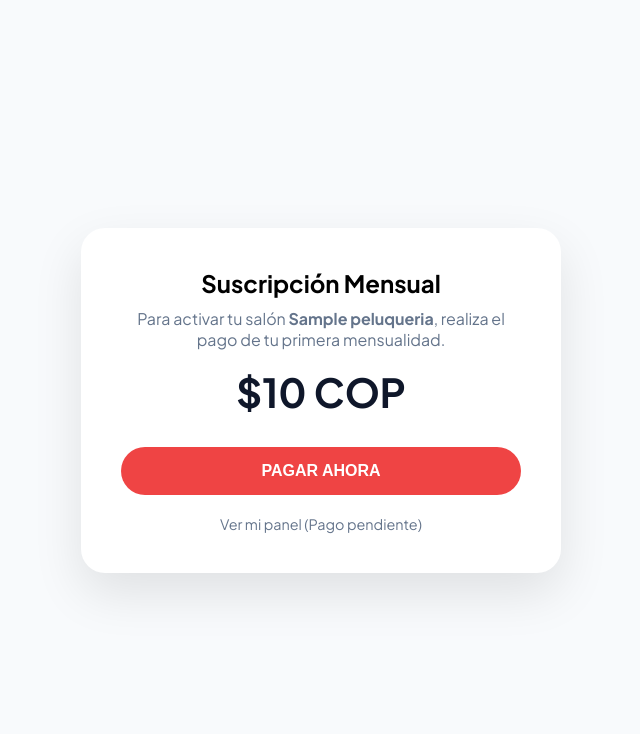
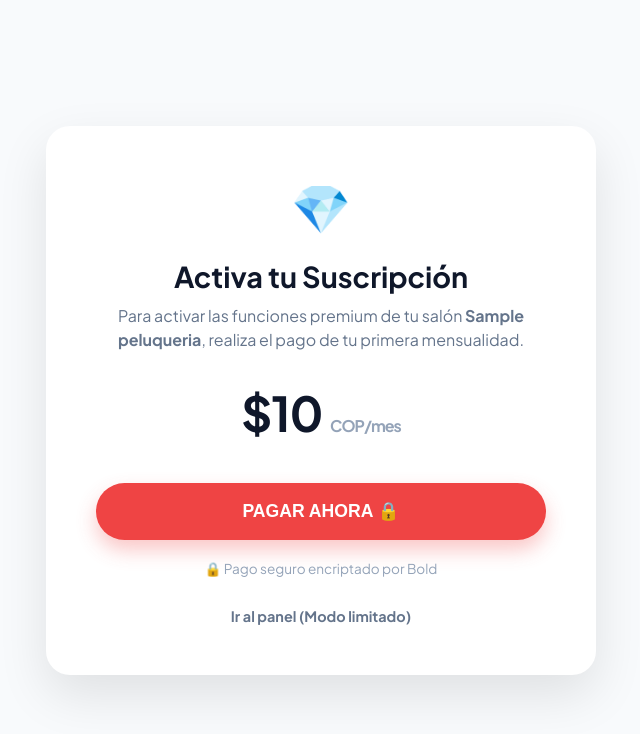
Before and after one commit to juanpablosierraorjuela-bit/CitasPeluqueria-Backend, a Django app: template salon/templates/salon/pago_suscripcion.html in a window 1280 px wide. Shown: the top 734 px of the page, without its empty margins (319-959 px from the left). Run offline with Django 3.2, Linux system fonts and the light colour scheme; the template is opened without the code that fills it: most values are stand-ins (such as "Sample title", 1, 10 or a date in 2020).

Commit message:
Update pago_suscripcion.html

```diff
--- a/salon/templates/salon/pago_suscripcion.html
+++ b/salon/templates/salon/pago_suscripcion.html
@@ -7,19 +7,94 @@
     <title>Suscripción PASO</title>
     <link href="https://fonts.googleapis.com/css2?family=Plus+Jakarta+Sans:wght@400;700&display=swap" rel="stylesheet">
     <style>
-        body { font-family: 'Plus Jakarta Sans', sans-serif; background: #f8fafc; display: flex; justify-content: center; align-items: center; min-height: 100vh; margin: 0; }
-        .card { background: white; padding: 40px; border-radius: 24px; box-shadow: 0 20px 50px rgba(0,0,0,0.1); max-width: 400px; width: 90%; text-align: center; }
-        .price { font-size: 2.5rem; font-weight: 800; color: #0f172a; margin: 10px 0; }
-        .btn-pay { background: #ef4444; color: white; border: none; padding: 15px 30px; border-radius: 50px; font-weight: 700; width: 100%; cursor: pointer; font-size: 1rem; margin-top: 20px; transition: 0.3s; }
-        .btn-pay:hover { background: #dc2626; transform: translateY(-2px); }
-        .btn-later { display: block; margin-top: 20px; color: #64748b; text-decoration: none; font-size: 0.9rem; }
+        body {
+            font-family: 'Plus Jakarta Sans', sans-serif;
+            background: #f8fafc;
+            display: flex;
+            justify-content: center;
+            align-items: center;
+            min-height: 100vh;
+            margin: 0;
+        }
+        .card {
+            background: white;
+            padding: 50px;
+            border-radius: 24px;
+            box-shadow: 0 20px 50px rgba(0,0,0,0.1);
+            max-width: 450px;
+            width: 90%;
+            text-align: center;
+        }
+        h2 {
+            margin: 0 0 10px 0;
+            color: #0f172a;
+            font-size: 1.8rem;
+        }
+        p {
+            color: #64748b;
+            margin-top: 10px;
+            line-height: 1.5;
+        }
+        .price {
+            font-size: 3rem;
+            font-weight: 800;
+            color: #0f172a;
+            margin: 30px 0;
+            letter-spacing: -1px;
+        }
+        .price span {
+            font-size: 1rem;
+            color: #94a3b8;
+            font-weight: 600;
+        }
+        .btn-pay {
+            background: #ef4444;
+            color: white;
+            border: none;
+            padding: 18px 30px;
+            border-radius: 50px;
+            font-weight: 700;
+            width: 100%;
+            cursor: pointer;
+            font-size: 1.1rem;
+            margin-top: 10px;
+            transition: 0.3s;
+            box-shadow: 0 10px 20px rgba(239, 68, 68, 0.3);
+        }
+        .btn-pay:hover {
+            background: #dc2626;
+            transform: translateY(-2px);
+            box-shadow: 0 15px 30px rgba(239, 68, 68, 0.4);
+        }
+        .secure-badge {
+            display: flex;
+            align-items: center;
+            justify-content: center;
+            gap: 8px;
+            margin-top: 20px;
+            font-size: 0.85rem;
+            color: #94a3b8;
+        }
+        .btn-later {
+            display: block;
+            margin-top: 30px;
+            color: #64748b;
+            text-decoration: none;
+            font-size: 0.9rem;
+            font-weight: 600;
+        }
+        .btn-later:hover { color: #0f172a; }
     </style>
 </head>
 <body>
     <div class="card">
-        <h2 style="margin:0;">Suscripción Mensual</h2>
-        <p style="color:#64748b; margin-top:10px;">Para activar tu salón <strong>{{ peluqueria.nombre }}</strong>, realiza el pago de tu primera mensualidad.</p>
-        <div class="price">${{ monto|floatformat:"0" }} COP</div>
+        <div style="font-size: 3rem; margin-bottom: 20px;">💎</div>
+        <h2>Activa tu Suscripción</h2>
+        <p>Para activar las funciones premium de tu salón <strong>{{ peluqueria.nombre }}</strong>, realiza el pago de tu primera mensualidad.</p>
+
+        <div class="price">
+            ${{ monto|floatformat:"0" }} <span>COP/mes</span>
+        </div>
 
         <form method="POST" action="https://checkout.bold.co/payment/init">
             <input type="hidden" name="apiKey" value="{{ api_key }}">
@@ -30,10 +105,14 @@
             <input type="hidden" name="integritySignature" value="{{ hash }}">
             <input type="hidden" name="redirectionUrl" value="{{ request.scheme }}://{{ request.get_host }}{% url 'panel_negocio' %}">
 
-            <button type="submit" class="btn-pay">PAGAR AHORA</button>
+            <button type="submit" class="btn-pay">PAGAR AHORA 🔒</button>
         </form>
 
-        <a href="{% url 'panel_negocio' %}" class="btn-later">Ver mi panel (Pago pendiente)</a>
+        <div class="secure-badge">
+            <span>🔒 Pago seguro encriptado por Bold</span>
+        </div>
+
+        <a href="{% url 'panel_negocio' %}" class="btn-later">Ir al panel (Modo limitado)</a>
     </div>
 </body>
 </html>
```
